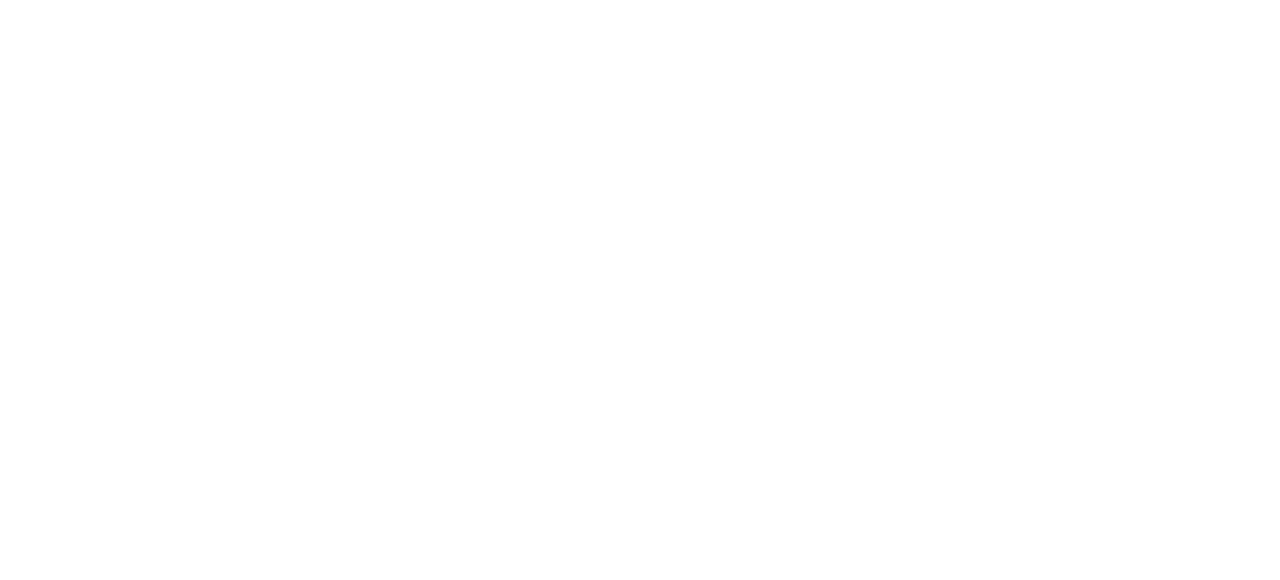
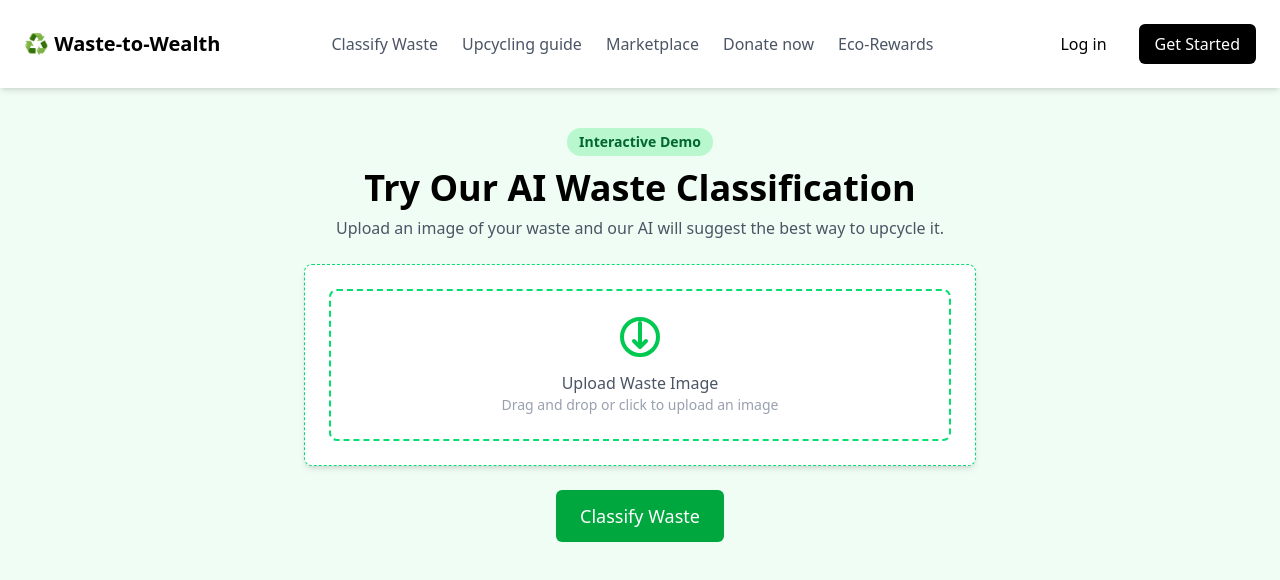
Before and after one commit to KevalPatel2/Waste-to-Wealth-AI, a React (Vite) app: page /scanner in a window 1280 px wide. Before the commit this address had no page. Shown: the top 580 px of the page. Built offline with nearby package versions, Linux system fonts and the light colour scheme; no server answers.

Commit message:
Fixed some minor bugs and broken code

```diff
--- a/src/App.jsx
+++ b/src/App.jsx
@@ -10,6 +10,7 @@ import Marketplace from "./pages/Marketplace";
 import Impact from "./pages/Impact";
 import DonationCenter from "./pages/DonationCentre";
 import SellProduct from "./pages/SellProduct";
+import Scanner from "./pages/Scanner";
 
 function App() {
   return (
@@ -25,6 +26,7 @@ function App() {
         <Route path="/learnmore" element={<LearnMore />} />
         <Route path="/impact" element={<Impact />} />
         <Route path="/marketplace" element={<Marketplace />} />
+        <Route path="/scanner" element={<Scanner />} />
       </Routes>
     </Router>
   );
--- a/src/pages/Dashboard.jsx
+++ b/src/pages/Dashboard.jsx
@@ -1,9 +1,16 @@
 import { useEffect, useState } from "react";
 import { auth, db } from "../firebase";
+import {
+  ArrowRightIcon,
+  CameraIcon,
+  LightBulbIcon,
+  ShoppingBagIcon,
+} from "@heroicons/react/24/solid";
 import { onAuthStateChanged } from "firebase/auth";
 import { doc, getDoc } from "firebase/firestore";
 import { useNavigate } from "react-router-dom";
 import Navbar from "../components/Navbar";
+import { Link } from "react-router-dom";
 
 // Define ecoLevel mapping
 const ECO_LEVEL_MAP = {
@@ -60,21 +67,20 @@ const Dashboard = () => {
   if (!user) return null;
 
   return (
-    <div>
+    <div className="bg-gray-100 min-h-screen">
       <Navbar />
-      <div className="min-h-screen bg-gray-100 p-6 relative">
+
       {/* User Stats Section */}
-        <div className="container mx-auto text-center mb-8">
+      <div className="container mx-auto text-center mt-10 px-6">
         <h1 className="text-4xl font-bold">
           Welcome, {user.displayName || "Eco Hero"}! 🌍
         </h1>
         <p className="mt-2 text-lg text-gray-600">
           Your sustainability journey at a glance.
         </p>
-        </div>
 
-        {/* Bento Grid Layout */}
-        <div className="grid md:grid-cols-4 gap-6 text-center">
+        {/* Stats Grid */}
+        <div className="grid md:grid-cols-4 gap-6 mt-6 px-6">
           {/* Eco Credits */}
           <div className="bg-white p-6 rounded-lg shadow-md">
             <h2 className="text-xl font-bold">🌿 Eco Credits</h2>
@@ -102,6 +108,54 @@ const Dashboard = () => {
           </div>
         </div>
       </div>
+
+      {/* Features Section */}
+      <div className="container mx-auto mt-10 px-6 pb-10">
+        <h2 className="text-3xl font-bold text-center">Explore Our Features</h2>
+
+        <div className="grid md:grid-cols-3 gap-6 mt-8 px-6">
+          {/* AI Waste Classification */}
+          <Link
+            to="/scanner"
+            className="bg-white p-6 rounded-lg shadow-md flex flex-col items-center text-center hover:shadow-lg transition"
+          >
+            <CameraIcon className="w-12 h-12 text-green-600" />
+            <h3 className="text-xl font-bold mt-4">AI Waste Classification</h3>
+            <p className="text-gray-600 mt-2">
+              Use image recognition to classify food waste and find the best
+              recycling method.
+            </p>
+          </Link>
+
+          {/* Upcycling Guide */}
+          <Link
+            to="/guide"
+            className="bg-white p-6 rounded-lg shadow-md flex flex-col items-center text-center hover:shadow-lg transition"
+          >
+            <LightBulbIcon className="w-12 h-12 text-blue-600" />
+            <h3 className="text-xl font-bold mt-4">DIY Upcycling Guide</h3>
+            <p className="text-gray-600 mt-2">
+              Learn how to transform household waste into valuable products with
+              step-by-step guides.
+            </p>
+          </Link>
+
+          {/* Marketplace */}
+          <Link
+            to="/marketplace"
+            className="bg-white p-6 rounded-lg shadow-md flex flex-col items-center text-center hover:shadow-lg transition"
+          >
+            <ShoppingBagIcon className="w-12 h-12 text-yellow-600" />
+            <h3 className="text-xl font-bold mt-4">
+              Circular Economy Marketplace
+            </h3>
+            <p className="text-gray-600 mt-2">
+              Trade and purchase upcycled products in our waste-to-wealth
+              marketplace.
+            </p>
+          </Link>
+        </div>
+      </div>
     </div>
   );
 };
--- a/src/pages/LandingPage.jsx
+++ b/src/pages/LandingPage.jsx
@@ -55,7 +55,7 @@ const LandingPage = () => {
         <div className="grid md:grid-cols-3 gap-6 mt-3">
           {/* AI Waste Classification */}
           <Link
-            to="/dashboard"
+            to="/scanner"
             className="bg-white p-6 rounded-lg shadow-md flex flex-col items-center text-center hover:shadow-lg transition"
           >
             <CameraIcon className="w-12 h-12 text-green-600" />
--- /dev/null
+++ b/src/pages/Scanner.jsx
@@ -0,0 +1,141 @@
+import { useState } from "react";
+import Navbar from "../components/Navbar";
+
+const Scanner = () => {
+  const [selectedFile, setSelectedFile] = useState(null);
+  const [preview, setPreview] = useState(null);
+  const [prediction, setPrediction] = useState(null);
+  const [loading, setLoading] = useState(false);
+
+  const handleFileChange = (event) => {
+    const file = event.target.files[0];
+    setSelectedFile(file);
+
+    if (file) {
+      const reader = new FileReader();
+      reader.onloadend = () => {
+        setPreview(reader.result);
+      };
+      reader.readAsDataURL(file);
+    }
+  };
+
+  const handleUpload = async () => {
+    if (!selectedFile) {
+      alert("Please select an image first.");
+      return;
+    }
+
+    const formData = new FormData();
+    formData.append("file", selectedFile);
+
+    setLoading(true);
+    try {
+      const response = await fetch("http://127.0.0.1:8000/predict/", {
+        method: "POST",
+        body: formData,
+      });
+
+      if (!response.ok) {
+        throw new Error("Failed to fetch prediction.");
+      }
+
+      const data = await response.json();
+      setPrediction(data);
+    } catch (error) {
+      console.error("Error predicting waste:", error);
+      alert("Error processing image.");
+    }
+    setLoading(false);
+  };
+
+  return (
+    <div className="min-h-screen bg-green-50">
+      <Navbar />
+      <div className="flex flex-col items-center justify-center py-10 px-4">
+        <span className="bg-green-200 text-green-800 px-3 py-1 rounded-full text-sm font-semibold">
+          Interactive Demo
+        </span>
+        <h1 className="text-4xl font-bold text-center mt-3">
+          Try Our AI Waste Classification
+        </h1>
+        <p className="text-gray-600 text-center mt-2">
+          Upload an image of your waste and our AI will suggest the best way to
+          upcycle it.
+        </p>
+
+        {/* Upload Box */}
+        <div className="mt-6 w-full max-w-2xl bg-white shadow-md rounded-lg p-6 text-center border border-dashed border-green-400">
+          <label
+            htmlFor="file-upload"
+            className="cursor-pointer flex flex-col items-center justify-center border-2 border-dashed border-green-400 p-6 rounded-lg hover:bg-green-50 transition"
+          >
+            {preview ? (
+              <img
+                src={preview}
+                alt="Preview"
+                className="w-48 h-48 object-cover rounded-md"
+              />
+            ) : (
+              <>
+                <svg
+                  xmlns="http://www.w3.org/2000/svg"
+                  className="h-12 w-12 text-green-500"
+                  fill="none"
+                  viewBox="0 0 24 24"
+                  stroke="currentColor"
+                >
+                  <path
+                    strokeLinecap="round"
+                    strokeLinejoin="round"
+                    strokeWidth={2}
+                    d="M12 4v12m0 0l3-3m-3 3l-3-3m3 3V4m0 16a9 9 0 100-18 9 9 0 000 18z"
+                  />
+                </svg>
+                <p className="mt-2 text-gray-600 font-medium">
+                  Upload Waste Image
+                </p>
+                <p className="text-gray-400 text-sm">
+                  Drag and drop or click to upload an image
+                </p>
+              </>
+            )}
+          </label>
+          <input
+            id="file-upload"
+            type="file"
+            accept="image/*"
+            onChange={handleFileChange}
+            className="hidden"
+          />
+        </div>
+
+        {/* Upload Button */}
+        <button
+          onClick={handleUpload}
+          className="mt-6 bg-green-600 text-white px-6 py-3 rounded-md text-lg hover:bg-green-700 transition"
+        >
+          {loading ? "Processing..." : "Classify Waste"}
+        </button>
+
+        {/* Prediction Result */}
+        {prediction && (
+          <div className="bg-white p-6 rounded-lg shadow-md mt-6 max-w-lg text-center">
+            <h2 className="text-xl font-bold text-gray-800">
+              Prediction Result
+            </h2>
+            <p className="mt-2 text-gray-700">
+              <strong>Waste Category:</strong> {prediction.prediction}
+            </p>
+            <p className="text-gray-600">
+              <strong>Confidence:</strong>{" "}
+              {(prediction.confidence * 100).toFixed(2)}%
+            </p>
+          </div>
+        )}
+      </div>
+    </div>
+  );
+};
+
+export default Scanner;
```
Lines whose indentation alone changed are shown as unchanged.
